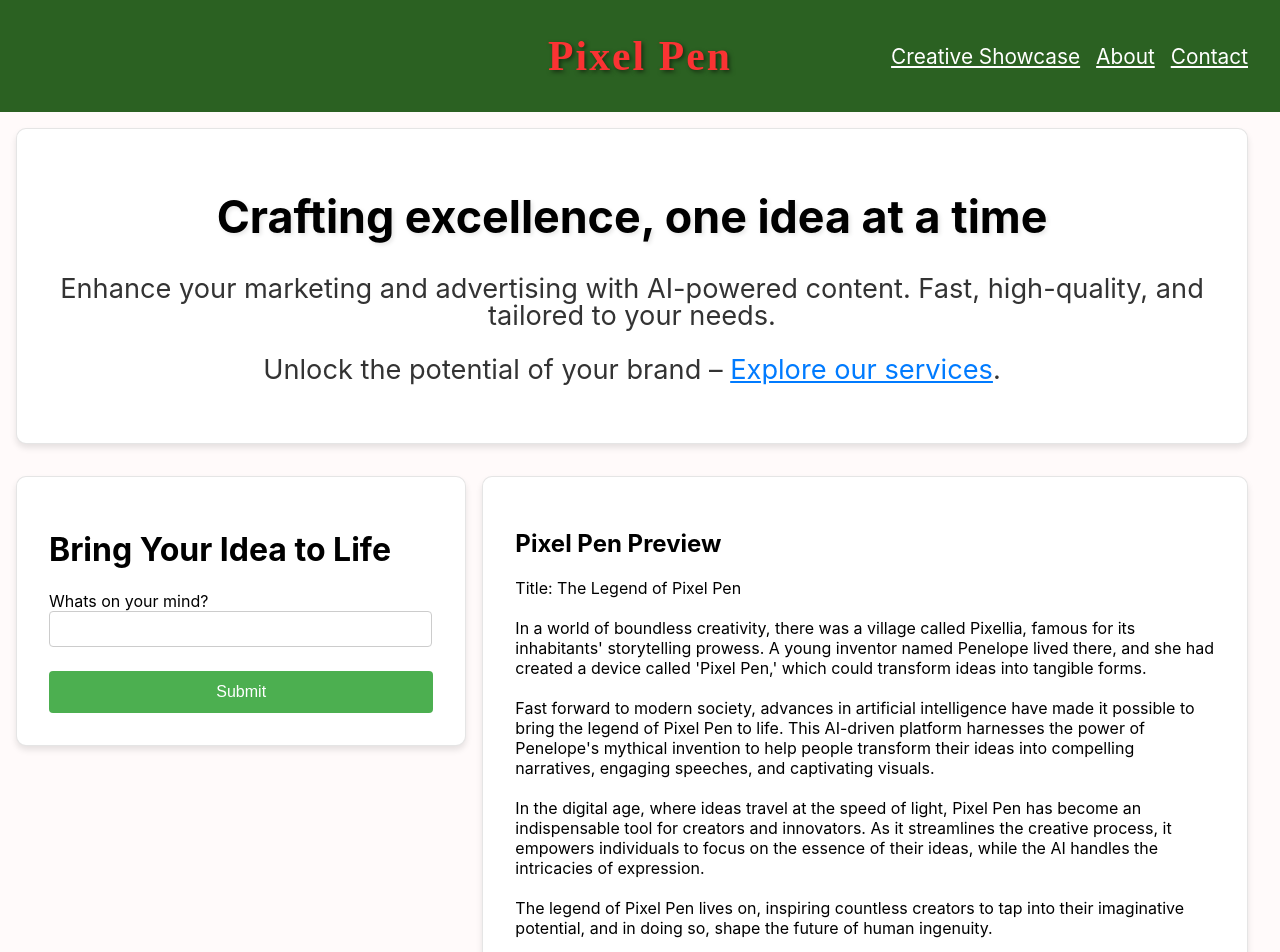
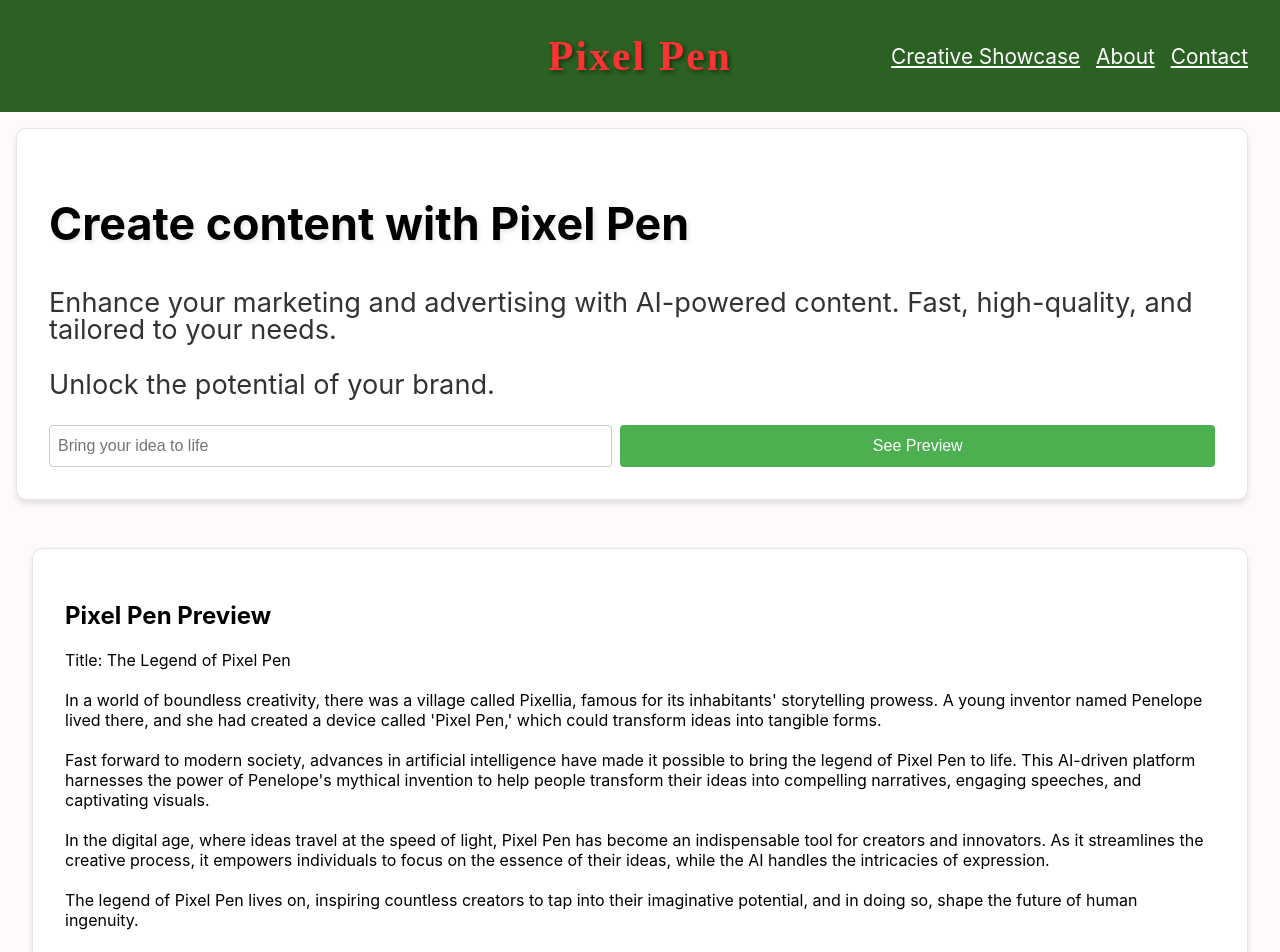
Before and after one commit to xiajohn/pixelpen.net, a React (Create React App) app in the folder frontend/: page / in a window 1280 px wide. Shown: the top 952 px of the page. Built offline with nearby package versions, Linux system fonts and the light colour scheme.

Commit message:
landing page

```diff
--- a/frontend/src/App.js
+++ b/frontend/src/App.js
@@ -1,6 +1,9 @@
 import React from 'react';
 import Header from './components/Header';
+import Body from './components/Body';
+import Essay from './components/Essay';
 import Footer from './components/Footer';
+
 import './css/App.css';
 import { BrowserRouter as Router, Route, Routes } from 'react-router-dom';
 import About from './components/About';
@@ -9,13 +12,50 @@ import CreativeShowcase from './blog/CreativeShowcase';
 import BlogPost from './blog/Blogpost';
 import NotFound from './components/NotFound';
 import HomePage from './components/HomePage';
-
+import { useState, useRef } from 'react';
+import FormComponent from './components/FormComponent';
 function App() {
+  const [isLoading, setIsLoading] = useState(false);
+  const essayRef = useRef(null);
+  const [essay, setEssay] = useState(
+    "Title: The Legend of Pixel Pen\n\n" +
+    "In a world of boundless creativity, there was a village called Pixellia, famous for its inhabitants' storytelling prowess. A young inventor named Penelope lived there, and she had created a device called 'Pixel Pen,' which could transform ideas into tangible forms.\n\n" +
+    "Fast forward to modern society, advances in artificial intelligence have made it possible to bring the legend of Pixel Pen to life. This AI-driven platform harnesses the power of Penelope's mythical invention to help people transform their ideas into compelling narratives, engaging speeches, and captivating visuals.\n\n" +
+    "In the digital age, where ideas travel at the speed of light, Pixel Pen has become an indispensable tool for creators and innovators. As it streamlines the creative process, it empowers individuals to focus on the essence of their ideas, while the AI handles the intricacies of expression.\n\n" +
+    "The legend of Pixel Pen lives on, inspiring countless creators to tap into their imaginative potential, and in doing so, shape the future of human ingenuity.\n\n" +
+    "So come, write down your idea with Pixel Pen and witness the magic of your vision coming to life! We believe that AI can be integrated into almost every type of business, unlocking new opportunities for growth and innovation. If you share our vision and passion for harnessing the power of AI, we invite you to join us as partners in our quest to reshape the future. Together, we can unleash the full potential of Pixel Pen, revolutionizing industries and redefining what's possible in the realm of human creativity. Reach out to us and let's embark on this exciting journey of partnership and success!"
+  );
+  const [formData, setFormData] = useState({
+    Topic: '',
+  });
   return (
     <Router>
+      {isLoading && (
+        <div className="loading-mask">
+          <div className="loader"></div>
+        </div>
+      )}
+
       <div className="App">
-        <Header />
-        <Routes>
+        <Header className="header" />
+        <section className="hero">
+          <div className="hero-container">
+            <div className="greeting">
+              <h1>Create content with Pixel Pen</h1>
+              <p>Enhance your marketing and advertising with AI-powered content. Fast, high-quality, and tailored to your needs.</p>
+              <p>Unlock the potential of your brand.</p>
+               <FormComponent
+              formData={formData}
+              setFormData={setFormData}
+              setEssay={setEssay}
+              setIsLoading={setIsLoading}
+              essayRef={essayRef}
+            />
+            </div>
+
+          </div>
+        </section>
+        <Routes className="body">
           <Route path="/" element={<HomePage />} />
           <Route path="/about" element={<About />} />
           <Route path="/contact" element={<Contact />} />
@@ -23,10 +63,15 @@ function App() {
           <Route path="/blog/:blog_name" element={<BlogPost />} />
           {/* Add catch-all route here */}
           <Route path="*" element={<NotFound />} />
+
         </Routes>
+        <Body>
+          <Essay ref={essayRef} content={essay} />
+        </Body>
         <Footer />
       </div>
     </Router>
+
   );
 }
 
--- a/frontend/src/components/FormComponent.js
+++ b/frontend/src/components/FormComponent.js
@@ -13,10 +13,8 @@ function FormComponent({ formData, setFormData, setEssay, setIsLoading, essayRef
   };
 
   function validateFormData(formData) {
-    // Initialize validation flags
     let valid = true;
 
-    // Check if the topic field is empty
     if (!formData.Topic) {
       setShowTopicError(true);
       valid = false;
@@ -26,7 +24,6 @@ function FormComponent({ formData, setFormData, setEssay, setIsLoading, essayRef
 
     return valid;
   }
-
 
   const handleSubmit = async (event) => {
     event.preventDefault();
@@ -46,7 +43,6 @@ function FormComponent({ formData, setFormData, setEssay, setIsLoading, essayRef
         console.error('Error generating essay:', error.message);
       }
       setIsLoading(false);
-
       essayRef.current.scrollIntoView({ behavior: 'smooth' });
     } else {
       setIsLoading(false);
@@ -54,32 +50,26 @@ function FormComponent({ formData, setFormData, setEssay, setIsLoading, essayRef
     }
   };
 
-
-
   return (
-    <Form onSubmit={handleSubmit} className="form">
-      <h1>Bring Your Idea to Life</h1>
-      {Object.keys(formData).map((key) => (
-        <Form.Group key={key} className="form-group">
-          <Form.Label className="form-label">Whats on your mind?</Form.Label>
-          <Form.Control
-            className="form-field"
-            type="text"
-            name={key}
-            value={formData[key]}
-            onChange={handleChange}
-          />
-        </Form.Group>
-      ))}
+    <Form onSubmit={handleSubmit} >
+      <div className="input-group">
+        <Form.Control
+          className="form-field"
+          type="text"
+          name="Topic"
+          placeholder="Bring your idea to life"
+          value={formData.Topic}
+          onChange={handleChange}
+        />
+        <Button variant="primary" type="submit" className="form-btn">
+          See Preview
+        </Button>
+      </div>
       {showTopicError && (
         <div className="form-error" style={{ color: 'red' }}>
           Please enter a topic
         </div>
       )}
-
-      <Button variant="primary" type="submit" className="form-btn">
-        Submit
-      </Button>
     </Form>
   );
 }
--- a/frontend/src/components/HomePage.js
+++ b/frontend/src/components/HomePage.js
@@ -1,55 +1,23 @@
 // components/HomePage.js
 import React, { useState, useRef } from 'react';
 import Body from './Body';
-import FormComponent from './FormComponent';
+
 
 import Essay from './Essay';
 import '../css/HomePage.css'
 function HomePage() {
-  const [isLoading, setIsLoading] = useState(false);
-  const essayRef = useRef(null);
 
-  const [formData, setFormData] = useState({
-    Topic: '',
-  });
-  const [essay, setEssay] = useState(
-    "Title: The Legend of Pixel Pen\n\n" +
-    "In a world of boundless creativity, there was a village called Pixellia, famous for its inhabitants' storytelling prowess. A young inventor named Penelope lived there, and she had created a device called 'Pixel Pen,' which could transform ideas into tangible forms.\n\n" +
-    "Fast forward to modern society, advances in artificial intelligence have made it possible to bring the legend of Pixel Pen to life. This AI-driven platform harnesses the power of Penelope's mythical invention to help people transform their ideas into compelling narratives, engaging speeches, and captivating visuals.\n\n" +
-    "In the digital age, where ideas travel at the speed of light, Pixel Pen has become an indispensable tool for creators and innovators. As it streamlines the creative process, it empowers individuals to focus on the essence of their ideas, while the AI handles the intricacies of expression.\n\n" +
-    "The legend of Pixel Pen lives on, inspiring countless creators to tap into their imaginative potential, and in doing so, shape the future of human ingenuity.\n\n" +
-    "So come, write down your idea with Pixel Pen and witness the magic of your vision coming to life! We believe that AI can be integrated into almost every type of business, unlocking new opportunities for growth and innovation. If you share our vision and passion for harnessing the power of AI, we invite you to join us as partners in our quest to reshape the future. Together, we can unleash the full potential of Pixel Pen, revolutionizing industries and redefining what's possible in the realm of human creativity. Reach out to us and let's embark on this exciting journey of partnership and success!"
-  );
+
+
+
 
 
   return (
     <>
-      {isLoading && (
-        <div className="loading-mask">
-          <div className="loader"></div>
-        </div>
-      )}
-      <div className="greeting">
-        <h1>Crafting excellence, one idea at a time</h1>
-        <p>Enhance your marketing and advertising with AI-powered content. Fast, high-quality, and tailored to your needs.</p>
-        <p>Unlock the potential of your brand – <a href="/about">Explore our services</a>.</p>
-      </div>
 
 
-      <Body>
 
-        <div className="input-form">
 
-          <FormComponent
-            formData={formData}
-            setFormData={setFormData}
-            setEssay={setEssay}
-            setIsLoading={setIsLoading}
-            essayRef={essayRef}
-          />
-        </div>
-        <Essay ref={essayRef} content={essay} />
-      </Body>
 
     </>
   );
--- a/frontend/src/css/About.module.css
+++ b/frontend/src/css/About.module.css
@@ -1,4 +1,5 @@
 .aboutContainer {
-    padding-top: 2rem;
-    padding-bottom: 2rem;
-  }
+  max-width: 600px;
+  margin: 0 auto;
+  padding: 20px;
+}
--- a/frontend/src/css/App.css
+++ b/frontend/src/css/App.css
@@ -10,6 +10,9 @@
   display: flex;
   justify-content: center;
   align-items: center;
+}
+.landing-image{
+  mix-blend-mode: multiply;
 }
 
 .loading-mask .loader {
@@ -40,3 +43,40 @@
 body, html {
   height: 100%;
 }
+
+
+
+.hero {
+  flex: 0 0 40%;  /* This will make your hero section take up 40% of the remaining space */
+  display: flex;
+  justify-content: center;
+  align-items: center;
+}
+
+.hero-container {
+  display: flex;
+  justify-content: space-around;
+  align-items: center;
+  width: 100%;
+}
+
+.body {
+  flex: 1 0 auto;  /* This will make your body section take up the rest of the space */
+  display: flex;
+  justify-content: center;
+  align-items: center;
+}
+
+.explore-services-button {
+  background-color: #007BFF;  /* Adjust color as needed */
+  color: #ffffff;  /* Adjust color as needed */
+  padding: 12px 20px;
+  border: none;
+  border-radius: 4px;
+  cursor: pointer;
+  font-size: 1.2em;  /* Adjust size as needed */
+}
+
+.explore-services-button:hover {
+  background-color: #0069d9;  /* Adjust color as needed */
+}
--- a/frontend/src/css/Essay.module.css
+++ b/frontend/src/css/Essay.module.css
@@ -12,26 +12,22 @@
   font-size: 1.5em; /* Adjust as needed */
 }
 
-@media (max-width: 768px) {
-  .essay-content {
-    font-size: 1em; /* Adjust as needed for mobile devices */
-  }
-}
 
 
 .essay p {
   margin-bottom: 1rem;
 }
 
-@media (min-width: 768px) {
-  .input-form,
+@media (max-width: 768px) {
   .essay {
-    width: 100%;
-    margin-top: 0.5rem; /* Change this from 0 to 0.5rem */
+    padding: 2rem;
+    flex: 1.75;
+    background-color: #ffffff;
+    border: 1px solid rgba(0, 0, 0, 0.1);
+    border-radius: 10px;
+    box-shadow: 0 4px 6px rgba(0, 0, 0, 0.1);
+
+
   }
 
-  .essay {
-    width: 100%;
-    margin-top: 0;
-  }
 }
--- a/frontend/src/css/Form.css
+++ b/frontend/src/css/Form.css
@@ -21,3 +21,11 @@
 .form-group {
   margin-bottom: 1.5rem;
 }
+.input-group {
+  display: flex;
+}
+
+.form-field {
+  flex-grow: 1;
+  margin-right: 0.5rem;
+}
--- a/frontend/src/css/HomePage.css
+++ b/frontend/src/css/HomePage.css
@@ -7,6 +7,7 @@
   margin: 1rem 2rem 1rem 1rem;
   text-align: center;
   flex: 1;
+  text-align: left;
 }
 
 .greeting h1 {
```
Also changed, not shown: frontend/src/components/LandingPage.js (added, +35 -0 lines).
